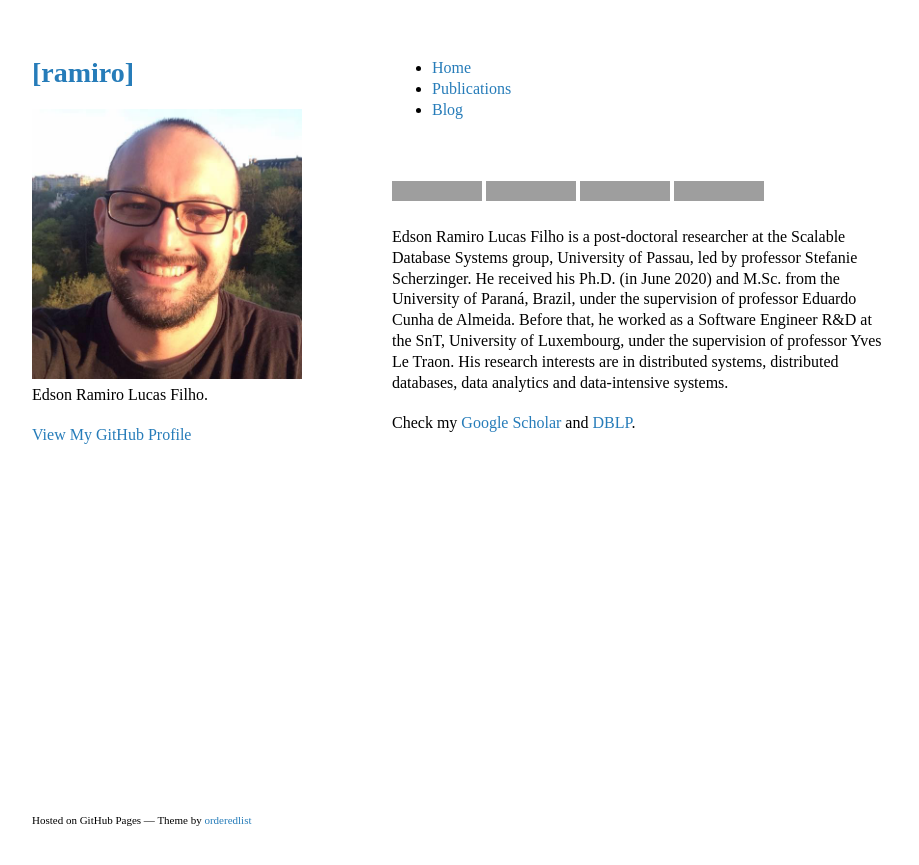
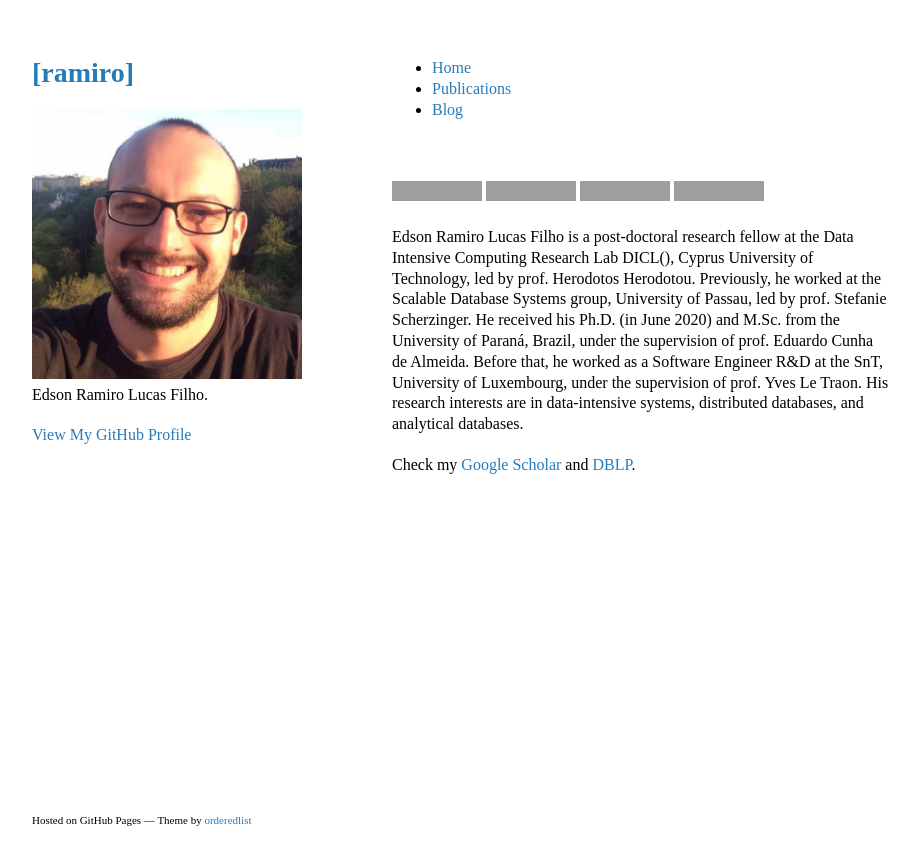
Before and after one commit to edsonrl/edsonrl.github.io, a Jekyll site: the page built from index.md, in a window 1280 px wide, cut to the strip 0-865 px from the top of the page. Shown: the whole strip, without its empty margins (178-1097 px from the left). Built offline with Jekyll 4.4.1, drawn with Linux system fonts in a browser that asks for light colours; grey boxes are pictures that could not be loaded.

Commit message:
update description to new job

```diff
--- a/_includes/about.html
+++ b/_includes/about.html
@@ -1,3 +1,3 @@
-Edson Ramiro Lucas Filho is a post-doctoral researcher at the Scalable Database Systems group, University of Passau, led by professor Stefanie Scherzinger. He received his Ph.D. (in June 2020) and M.Sc. from the University of Paraná, Brazil, under the supervision of professor Eduardo Cunha de Almeida. Before that, he worked as a Software Engineer R&D at the SnT, University of Luxembourg, under the supervision of professor Yves Le Traon. His research interests are in distributed systems, distributed databases, data analytics and data-intensive systems.
+Edson Ramiro Lucas Filho is a post-doctoral research fellow at the Data Intensive Computing Research Lab DICL(), Cyprus University of Technology, led by prof. Herodotos Herodotou. Previously, he worked at the Scalable Database Systems group, University of Passau, led by prof. Stefanie Scherzinger. He received his Ph.D. (in June 2020) and M.Sc. from the University of Paraná, Brazil, under the supervision of prof. Eduardo Cunha de Almeida. Before that, he worked as a Software Engineer R&D at the SnT, University of Luxembourg, under the supervision of prof. Yves Le Traon. His research interests are in data-intensive systems, distributed databases, and analytical databases.
 
 Check my [Google Scholar](https://scholar.google.com/citations?user=4IypnHsAAAAJ&hl=en) and [DBLP](https://dblp.uni-trier.de/pid/149/9260.html).
```
